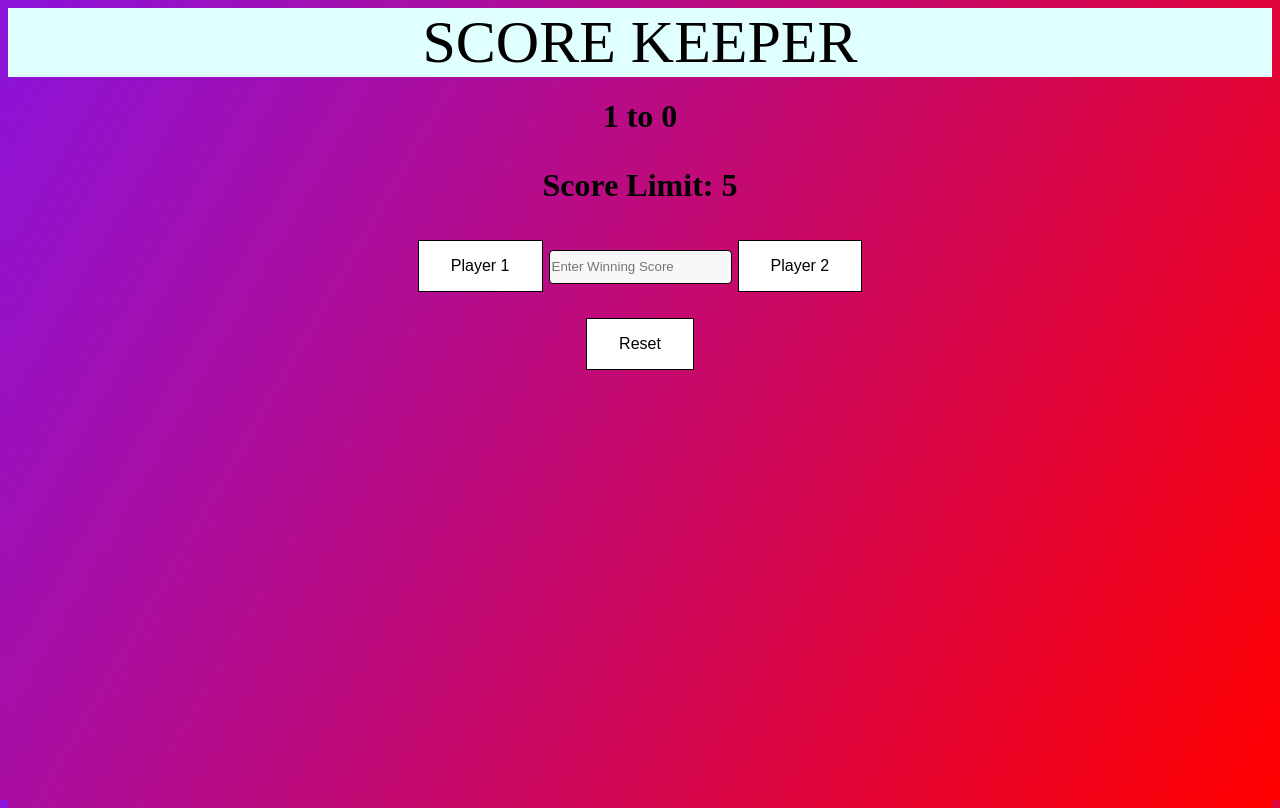
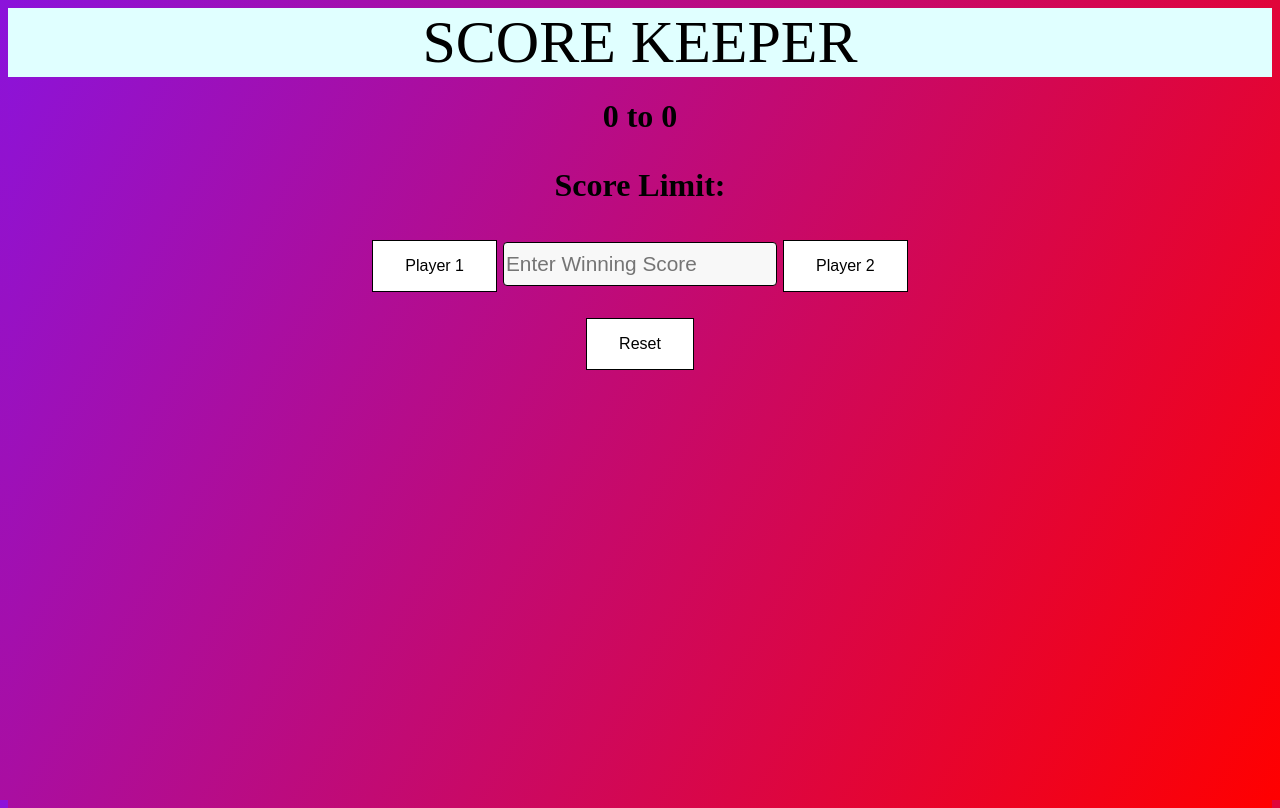
Before and after one commit to Alien0525/Score-Keeper, a plain HTML site: page index.html in a window 1280 px wide. Both pictures are taken after a click on the button "Player 1". Drawn offline with Linux system fonts and the light colour scheme.

Commit message:
Game Changes

```diff
--- a/app.js
+++ b/app.js
@@ -13,7 +13,7 @@ var gameOver= false;
 var winningScore;
 
 p1.addEventListener("click", function(){
-    if(!gameOver){
+    if(!gameOver && winningScore){
         p1Score++;
         if(p1Score === winningScore){
             gameOver = true;
@@ -26,7 +26,7 @@ p1.addEventListener("click", function(){
 });
 
 p2.addEventListener("click", function(){
-    if(!gameOver){
+    if(!gameOver && winningScore){
         p2Score++;
         if(p2Score === winningScore){
             gameOver = true;
--- a/index.html
+++ b/index.html
@@ -12,7 +12,7 @@
     <div class="main">
         <header>SCORE KEEPER</header>
         <h1> <span id = "p1Display">0</span> to <span id = "p2Display">0</span></h1>
-        <p><strong>Score Limit: <span>5</span></strong></p>
+        <p><strong>Score Limit: <span> </span></strong></p>
 
         <button id="p1">Player 1</button>
         <input type="number" placeholder="Enter Winning Score">
--- a/style.css
+++ b/style.css
@@ -33,10 +33,11 @@ button:hover {
   }
 
 input{
-    height: 30px;
+    height: 40px;
     border: 1px solid black;
     background-color: #f8f8f8;
     border-radius: 4px;
+    font-size: 1.3rem;
 }
 
 input:focus{
```
